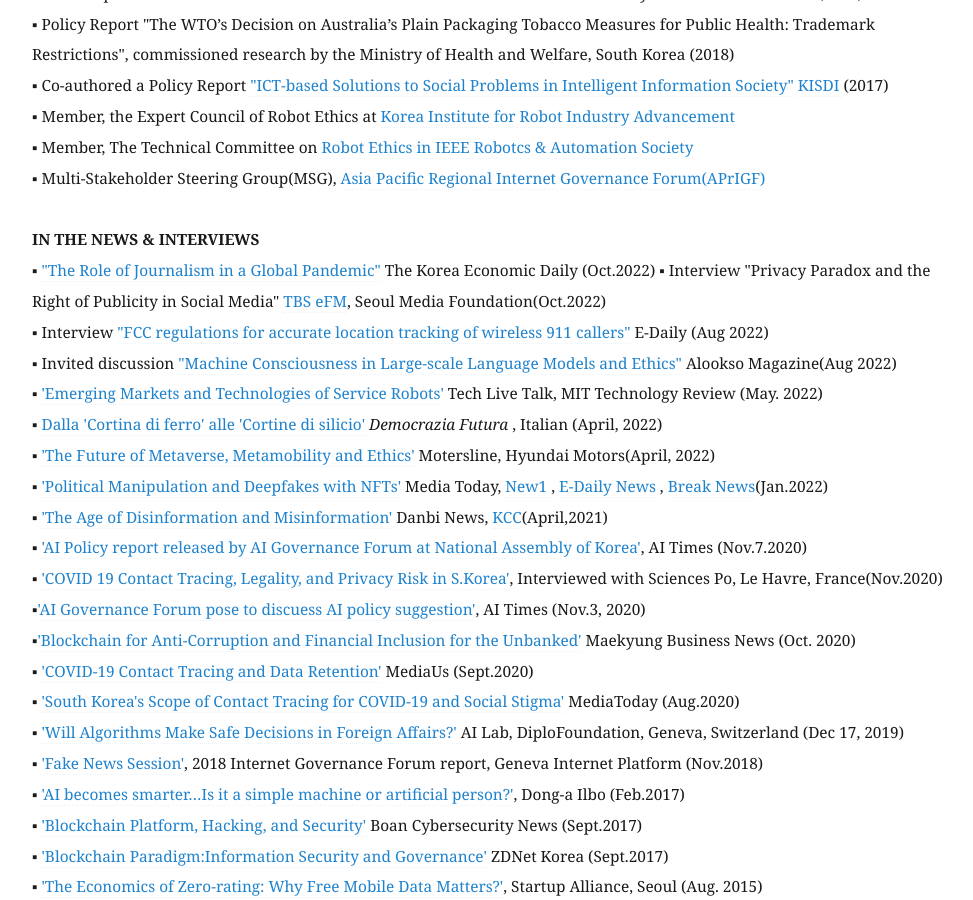
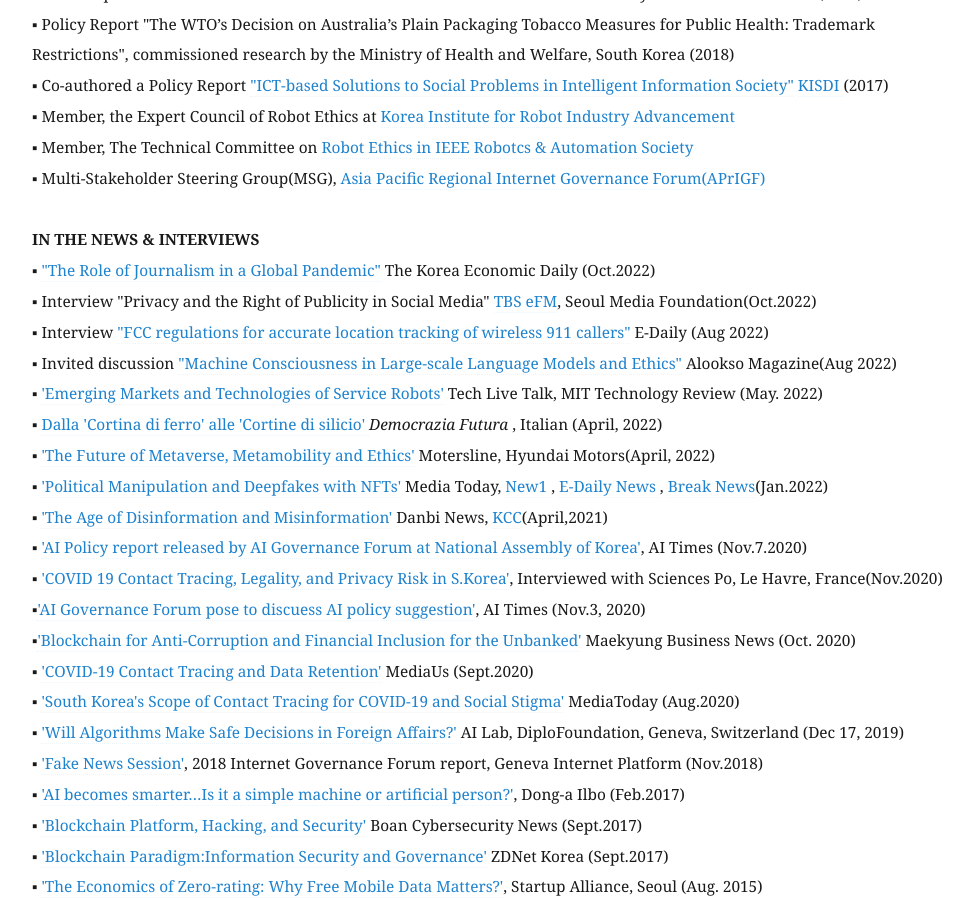
Before and after one commit to eunchangchoi/eunchangchoi.github.io, a Jekyll site: the page built from index.md, in a window 1280 px wide and 900 px high, scrolled down 5964 px. Shown: the whole window, without its empty margins (68-1041 px from the left). Built offline with Jekyll 4.4.1, drawn with Linux system fonts in a browser that asks for light colours.

Commit message:
Update index.md

```diff
--- a/index.md
+++ b/index.md
@@ -146,8 +146,8 @@
 ▪ Multi-Stakeholder Steering Group(MSG), <a href="https://ap.rigf.asia/"> Asia Pacific Regional Internet Governance Forum(APrIGF)</a> <br>
   <br>
  <strong> IN THE NEWS & INTERVIEWS</strong> <br>
-▪ <a href="https://www.hankyung.com/politics/article/202210122806Y">"The Role of Journalism in a Global Pandemic"</a> The Korea Economic Daily (Oct.2022)
-▪ Interview "Privacy Paradox and the Right of Publicity in Social Media" <a href="https://podcasts.apple.com/kr/podcast/tbs-efm-this-morning/id1038822609?l=en&mt=2"> TBS eFM</a>, Seoul Media Foundation(Oct.2022)<br>
+▪ <a href="https://www.hankyung.com/politics/article/202210122806Y">"The Role of Journalism in a Global Pandemic"</a> The Korea Economic Daily (Oct.2022) <br>
+▪ Interview "Privacy and the Right of Publicity in Social Media" <a href="https://podcasts.apple.com/af/podcast/tbs-efm-this-morning/id1038822609"> TBS eFM</a>, Seoul Media Foundation(Oct.2022)<br>
 ▪ Interview <a href="https://www.edaily.co.kr/news/read?newsId=03722806632430600&mediaCodeNo=257"> "FCC regulations for accurate location tracking of wireless 911 callers"</a> E-Daily (Aug 2022)<br>
 ▪ Invited discussion <a href="https://alook.so/posts/latO5RY"> "Machine Consciousness in Large-scale Language Models and Ethics"</a> Alookso Magazine(Aug 2022)<br>
 ▪ <a href="https://www.technologyreview.kr/special/event/202204](https://www.youtube.com/watch?v=eAewHoNQgiI&feature=emb_logo">'Emerging Markets and Technologies of Service Robots'</a> Tech Live Talk, MIT Technology Review (May. 2022)<br>
```
